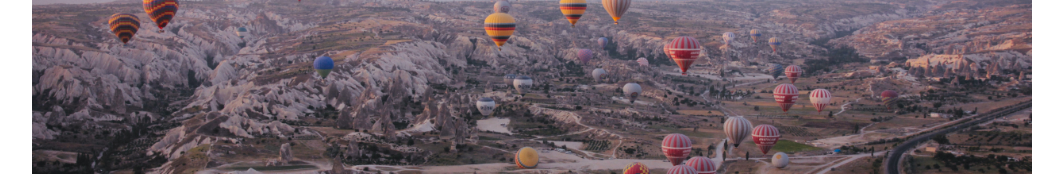
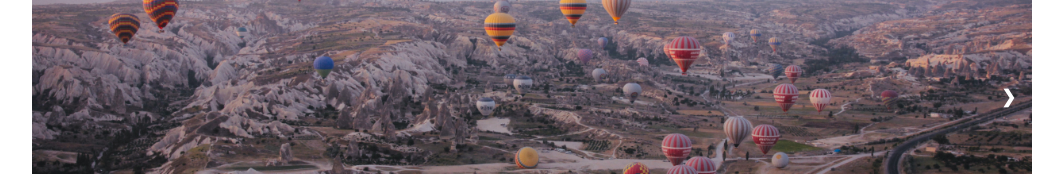
Before and after one commit to Plamenov-Nevyan/Carousel-Component, a React (Vite) app: page / in a window 1280 px wide. Shown: the part 1005-1179 px from the top of the page, without its empty margins (108-1171 px from the left). Built offline with nearby package versions, Linux system fonts and the light colour scheme.

Commit message:
Added previous/next buttons along with basic logic and stylization

```diff
--- a/src/App.tsx
+++ b/src/App.tsx
@@ -1,5 +1,6 @@
 import { useState } from 'react'
 import styles from "./app.module.css"
+import { Buttons } from './components/Buttons/Buttons'
 import { Slide } from './components/Slide/Slide'
 
 const pictures = [
@@ -9,7 +10,10 @@ const pictures = [
 ]
 
 function App() {
-  const [count, setCount] = useState(0)
+  const [currentSlide, setCurrentSlide] = useState(0)
+
+  const goToNextSlide = () => setCurrentSlide(currSlide => currSlide + 1)
+  const goToPreviousSlide = () => setCurrentSlide(currentSlide => currentSlide - 1)
 
   return (
   <div className={styles["carousel-container"]}>
@@ -20,6 +24,12 @@ function App() {
          totalSlides={pictures.length}
          />
          )}
+         <Buttons
+         isFirstSlide={currentSlide === 0}
+         isLastSlide={currentSlide === pictures.length}
+         goToNextSlide={goToNextSlide}
+          goToPreviousSlide={goToPreviousSlide}
+         />
   </div>
   )
 }
--- /dev/null
+++ b/src/components/Buttons/Buttons.tsx
@@ -0,0 +1,22 @@
+import styles from "./buttons.module.css"
+type ButtonFuncProps = {
+    isFirstSlide : boolean,
+    isLastSlide : boolean,
+    goToNextSlide : () => void,
+    goToPreviousSlide : () => void,
+}
+
+export function Buttons({isFirstSlide, isLastSlide, goToNextSlide, goToPreviousSlide}: ButtonFuncProps){
+    return(
+        <>
+        {!isFirstSlide && <a className={styles.previous} onClick={e => goToPreviousSlide()}>
+            &#10094;
+            </a>
+            }
+        {!isLastSlide && <a className={styles.next} onClick={e => goToNextSlide()}>
+            &#10095;
+            </a>
+            }
+        </>
+    )
+}
--- /dev/null
+++ b/src/components/Buttons/buttons.module.css
@@ -0,0 +1,21 @@
+.previous, .next {
+    cursor:pointer;
+    position: absolute;
+    top: 50%;
+    width: auto;
+    margin-top: -22px;
+    padding: 16px;
+    color: white;
+    font-weight: bold;
+    font-size: 18px;
+    transition: 0.6s ease;
+    border-radius: 0 3px 3px 0;
+    user-select: none;
+}
+.next {
+    right: 0;
+    border-radius: 3px 0 0 3px;
+}
+.prev:hover, .next:hover {
+    background-color: rgb(0,0,0,0,8);
+}
```
